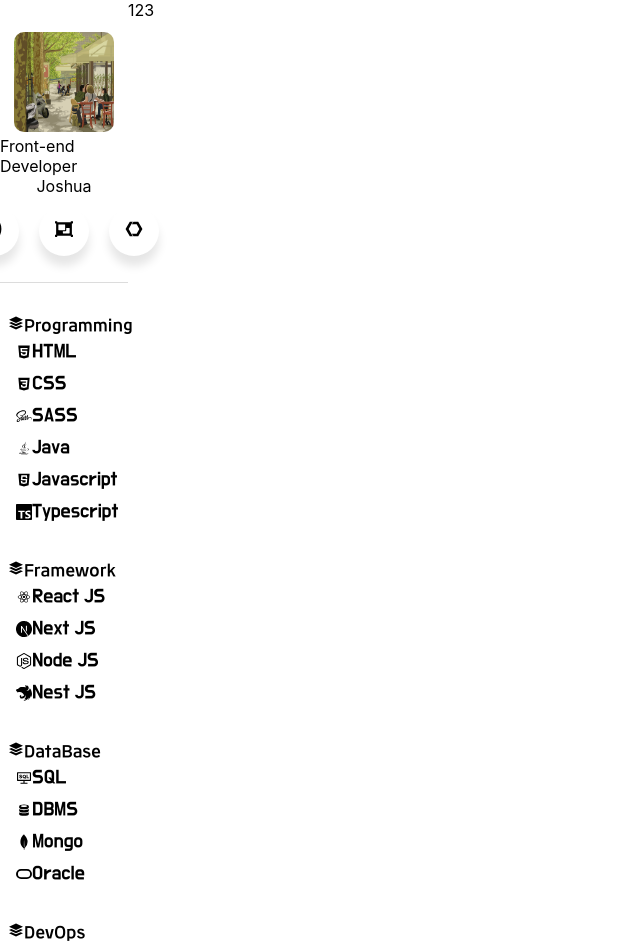
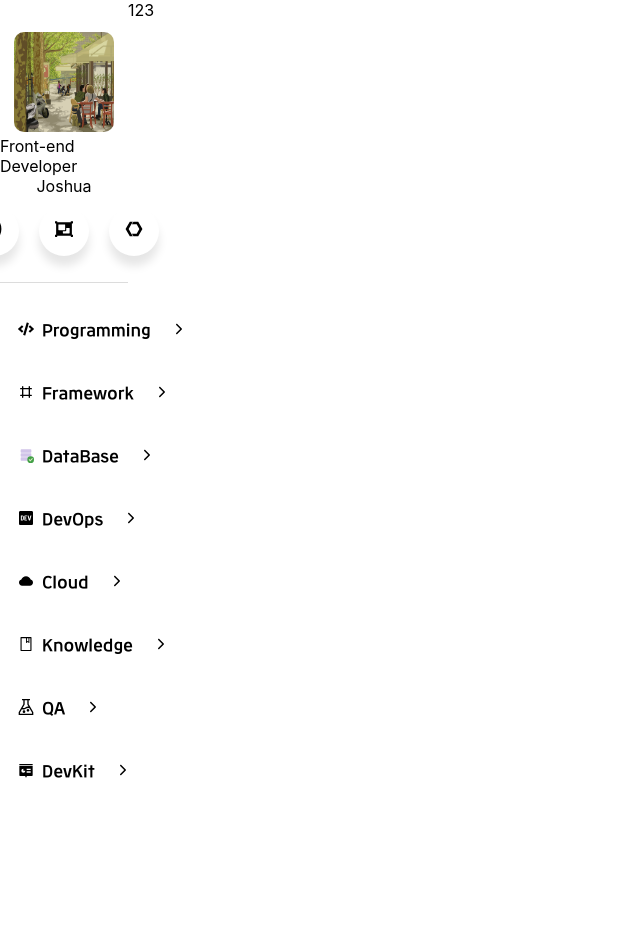
Before and after one commit to joshua-legend/joshua_class_101, a Next.js app: page / in a window 1280 px wide. Shown: the top 948 px of the page, without its empty margins (0-640 px from the left). After the commit the page ends 803 px from the top, so only its background shows below. Built offline with nearby package versions, Linux system fonts and the light colour scheme.

Commit message:
sidebar hover

```diff
--- a/components/display/category/index.tsx
+++ b/components/display/category/index.tsx
@@ -1,33 +1,33 @@
-import React from "react";
-import Item from "@/components/display/category/item";
-import {Icon, Main, Title, Wrapper} from "@/components/display/category/styles";
+import React, {useState} from "react";
+import Subject from "@/components/display/category/subject";
+import {Arrow, Icon, Main, Title, Wrapper} from "@/components/display/category/styles";
+import {IoIosArrowDown, IoIosArrowForward} from "react-icons/io";
 
-export interface mainCategory{
+interface IMainCategory{
     title:string,
     icon:JSX.Element,
 }
-
-export interface IItems {
+export interface ISubCategory {
     icon:JSX.Element,
     main:string,
     sub:string[],
 }
-
 export interface ICategory {
-    main:mainCategory,
-    sub:IItems[],
+    main:IMainCategory,
+    sub:ISubCategory[],
 }
-
 const Category = ({main,sub}:ICategory) => {
+    const [isOpen,setIsOpen] = useState(false)
+    const clickMain = () => setIsOpen(!isOpen)
     return (
         <Wrapper>
-            <Main>
+            <Main onClick={clickMain}>
                 <Icon>{main.icon}</Icon>
                 <Title>{main.title}</Title>
+                <Arrow>{isOpen ? <IoIosArrowDown/> : <IoIosArrowForward/>}</Arrow>
             </Main>
-            {sub.map((item, id)=> <Item key={id} items={item} />)}
+            {sub.map((item, id)=> <Subject key={id} isMainOpen={isOpen} subCategory={item}/>)}
         </Wrapper>
     );
 }
-
 export default Category;
--- a/components/display/category/item/index.tsx
+++ /dev/null
@@ -1,26 +0,0 @@
-import React, {useState} from "react";
-import {DropDown, SubItem, Title, Wrapper} from "@/components/display/category/item/styles";
-import {IItems} from "@/components/display/category";
-
-export interface IItem {
-    items:IItems,
-}
-
-const Item = ({items}: IItem) => {
-    const [isOpen, setIsOpen] = useState(false)
-    const clickCategory = () => setIsOpen(!isOpen);
-    return (
-        <Wrapper onClick={clickCategory}>
-            <Title>
-                <span>{items.icon}</span>
-                <span>{items.main}</span>
-                <span>{items.sub.length !== 0 ? isOpen ? "👇" : "👉" : null}</span>
-            </Title>
-            <DropDown isOpen={isOpen}>
-                {items.sub.map((str, id) => <SubItem key={id}>{str}</SubItem>)}
-            </DropDown>
-        </Wrapper>
-    );
-}
-
-export default Item;
--- a/components/display/category/item/styles.tsx
+++ /dev/null
@@ -1,24 +0,0 @@
-import styled from '@emotion/styled';
-
-interface IDropDown {
-    isOpen: boolean,
-}
-
-export const Wrapper = styled.div`
-  display: flex;
-  flex-direction: column;
-  margin: 0.5rem;
-`
-export const Title = styled.div`
-  display: flex;
-  align-items: center;
-  line-height: 0px;
-  font-family: 'bm';
-`
-export const DropDown = styled.div<IDropDown>`
-  display: ${props => (props.isOpen ? 'block' : 'none')};;
-  padding-left: 2px;
-`
-export const SubItem = styled.div`
-
-`
--- a/components/display/category/styles.tsx
+++ b/components/display/category/styles.tsx
@@ -11,12 +11,39 @@
 
 export const Main = styled.div`
   display: flex;
+  position: relative;
+  transition: all 0.25s;
+  cursor: pointer;
+  padding: 5px 10px;
+  &:before{
+    transform: scaleX(0);
+    transform-origin: bottom right;
+    content: " ";
+    display: block;
+    position: absolute;
+    top: 0; right: 0; bottom: 0; left: 0;
+    inset: 0 0 0 0;
+    background: hsl(200 100% 80%);
+    z-index: -5;
+    transition: transform .3s ease;
+  }
+  &:hover {
+    &:before{
+      transform: scaleX(1);
+      transform-origin: bottom left;
+    }
+  }
+`
+
+export const Icon = styled.span`
+  padding-right: 8px;
+  padding-top: 1px;
 `
 
 export const Title = styled.span`
   font-family: 'rokaf';
 `
-
-export const Icon = styled.span`
-
+export const Arrow = styled.div`
+  padding-top:1px;
+  padding-left:20px;
 `
--- /dev/null
+++ b/components/display/category/subject/index.tsx
@@ -0,0 +1,27 @@
+import React, {useState} from "react";
+import {DropDown, Sub_subject, Title, Wrapper} from "@/components/display/category/subject/styles";
+import {ISubCategory} from "@/components/display/category";
+
+interface ISubject {
+    subCategory:ISubCategory,
+    isMainOpen:boolean,
+}
+
+const Subject = ({subCategory,isMainOpen}: ISubject) => {
+    const [isOpen, setIsOpen] = useState(false)
+    const clickCategory = () => setIsOpen(!isOpen);
+    return (
+        <Wrapper isMainOpen={isMainOpen} onClick={clickCategory}>
+            <Title>
+                <span>{subCategory.icon}</span>
+                <span>{subCategory.main}</span>
+                <span>{subCategory.sub.length !== 0 ? isOpen ? "👇" : "👉" : null}</span>
+            </Title>
+            <DropDown isOpen={isOpen}>
+                {subCategory.sub.map((str, id) => <Sub_subject key={id}>{str}</Sub_subject>)}
+            </DropDown>
+        </Wrapper>
+    );
+}
+
+export default Subject;
--- /dev/null
+++ b/components/display/category/subject/styles.tsx
@@ -0,0 +1,37 @@
+import styled from '@emotion/styled';
+
+interface IDropDown {
+    isOpen: boolean,
+}
+
+interface IWrapper{
+    isMainOpen:boolean,
+}
+export const Wrapper = styled.div<IWrapper>`
+  display: ${props => (props.isMainOpen ? 'flex' : 'none')};;
+  opacity: ${props => (props.isMainOpen ? '1' : '0')};
+  flex-direction: column;
+  padding: 0.5rem 1.25rem;
+  transition: all 1s;
+  :hover {
+    color: #ffc7d9;
+    background-color: #FFF0F5;
+    border-radius: 10px;
+  }
+`
+export const Title = styled.div`
+  display: flex;
+  align-items: center;
+  margin:5px 0;
+  >span{
+    font-family: 'Shadows Into Light', cursive;
+    line-height: 0.5;
+    margin-right:5px;
+  }
+`
+export const Sub_subject = styled.div`
+`
+export const DropDown = styled.div<IDropDown>`
+  display: ${props => (props.isOpen ? 'block' : 'none')};;
+  padding-left: 2px;
+`
--- a/constants/Category/CategoryData.tsx
+++ b/constants/Category/CategoryData.tsx
@@ -1,78 +1,105 @@
 import {ICategory} from "@/components/display/category";
 import {IoBrowsers, IoLayersSharp} from "react-icons/io5";
 import React from "react";
-import {AiFillAndroid, AiFillHtml5, AiOutlineConsoleSql} from "react-icons/ai";
+import {AiFillAndroid, AiFillCloud, AiFillHtml5, AiOutlineBook, AiOutlineConsoleSql} from "react-icons/ai";
 import {DiCss3, DiDatabase, DiJava, DiJavascript, DiReact, DiSass} from "react-icons/di";
 import {SiGit, SiHeroku, SiIntellijidea, SiIos, SiJest, SiMaterialdesignicons, SiMongodb, SiNestjs, SiNextdotjs, SiNodedotjs, SiOracle, SiPostman, SiPycharm, SiTypescript, SiWebstorm} from "react-icons/si";
-import {FaAws, FaCircleNotch} from "react-icons/fa";
+import {FaAws, FaCircleNotch, FaCode, FaDev} from "react-icons/fa";
 import {CgIfDesign} from "react-icons/cg";
 import {MdDesignServices, MdOutlineComputer} from "react-icons/md";
 import {BiNetworkChart, BiTestTube} from "react-icons/bi";
+import {TbFrame} from "react-icons/tb";
+import {FcAcceptDatabase} from "react-icons/fc";
+import {GrTest} from "react-icons/gr";
+import {RiSlideshowFill} from "react-icons/ri";
 
-const programming = [
-    {icon:<AiFillHtml5/>,main: "HTML", sub: []},
-    {icon:<DiCss3/>,main: "CSS", sub: []},
-    {icon:<DiSass/>,main: "SASS", sub: []},
-    {icon:<DiJava/>,main: "Java", sub: []},
-    {icon:<DiJavascript/>,main: "Javascript", sub: []},
-    {icon:<SiTypescript/>,main: "Typescript", sub: []},
-];
-const framework = [
-    {icon:<DiReact/>,main:"React JS",sub:[]},
-    {icon:<SiNextdotjs/>,main:"Next JS",sub:[]},
-    {icon:<SiNodedotjs/>,main:"Node JS",sub:[]},
-    {icon:<SiNestjs/>,main:"Nest JS",sub:[]},
-]
-const database = [
-    {icon:<AiOutlineConsoleSql/>,main:"SQL",sub:[]},
-    {icon:<DiDatabase/>,main:"DBMS",sub:[]},
-    {icon:<SiMongodb/>,main:"Mongo",sub:[]},
-    {icon:<SiOracle/>,main:"Oracle",sub:[]},
-];
+const programming = {
+    main: {title: "Programming", icon: <FaCode/>},
+    sub: [
+        {icon: <AiFillHtml5 color="#E96228"/>, main: "HTML", sub: []},
+        {icon: <DiCss3 color="#3595CF" />, main: "CSS", sub: []},
+        {icon: <DiSass color="#C96195" />, main: "SASS", sub: []},
+        {icon: <DiJava color="#53A5CF" />, main: "Java", sub: []},
+        {icon: <DiJavascript color="#EADB19" />, main: "Javascript", sub: []},
+        {icon: <SiTypescript color="#2F74C0" />, main: "Typescript", sub: []},
+    ],
+};
+const framework = {
+    main: {title: "Framework", icon: <TbFrame/>},
+    sub: [
+        {icon: <DiReact color="#8DD8EF"/>, main: "React JS", sub: []},
+        {icon: <SiNextdotjs color="#1E2128"/>, main: "Next JS", sub: []},
+        {icon: <SiNodedotjs color="#7DD354"/>, main: "Node JS", sub: []},
+        {icon: <SiNestjs color="#D9224C"/>, main: "Nest JS", sub: []},
+    ]
+};
+const database = {
+    main: {title: "DataBase", icon: <FcAcceptDatabase/>},
+    sub: [
+        {icon: <AiOutlineConsoleSql color="#B7C8CD"/>, main: "SQL", sub: []},
+        {icon: <DiDatabase/>, main: "DBMS", sub: []},
+        {icon: <SiMongodb color="#66AB3E"/>, main: "Mongo", sub: []},
+        {icon: <SiOracle color="#E3BAB5"/>, main: "Oracle", sub: []},
+    ],
+};
 
-const devOps = [
-    {icon:<AiFillAndroid/>,main:"Android",sub:[]},
-    {icon:<SiIos/>,main:"IOS",sub:[]},
-    {icon:<SiGit/>,main:"GIT",sub:["Git Command","GitHub","GitLab"]},
-    {icon:<FaCircleNotch/>,main:"CI & CD",sub:[]}
-]
+const devOps = {
+    main: {title: "DevOps", icon: <FaDev/>},
+    sub: [
+        {icon: <AiFillAndroid color="#7DD354"/>, main: "Android", sub: []},
+        {icon: <SiIos/>, main: "IOS", sub: []},
+        {icon: <SiGit/>, main: "GIT", sub: ["Git Command", "GitHub", "GitLab"]},
+        {icon: <FaCircleNotch/>, main: "CI & CD", sub: []}
+    ],
+}
 
-const cloud = [
-    {icon:<FaAws/>,main:"AWS",sub:[]},
-    {icon:<SiHeroku/>,main:"Heroku",sub:[]},
-];
+const cloud = {
+    main: {title: "Cloud", icon: <AiFillCloud/>},
+    sub: [
+        {icon: <FaAws/>, main: "AWS", sub: []},
+        {icon: <SiHeroku/>, main: "Heroku", sub: []},
+    ]
+};
 
-const knowledge = [
-    {icon:<CgIfDesign/>,main:"Data-Structure",sub:[]},
-    {icon:<SiMaterialdesignicons/>,main:"Algorithm",sub:[]},
-    {icon:<MdDesignServices/>,main:"Design-Pattern",sub:[]},
-    {icon:<IoBrowsers/>,main:"Web",sub:[]},
-    {icon:<BiNetworkChart/>,main:"Network",sub:[]},
-    {icon:<MdOutlineComputer/>,main:"Computer-Science",sub:[]},
-]
+const knowledge = {
+    main: {title: "Knowledge", icon: <AiOutlineBook/>},
+    sub: [
+        {icon: <CgIfDesign/>, main: "Data-Structure", sub: []},
+        {icon: <SiMaterialdesignicons/>, main: "Algorithm", sub: []},
+        {icon: <MdDesignServices/>, main: "Design-Pattern", sub: []},
+        {icon: <IoBrowsers/>, main: "Web", sub: []},
+        {icon: <BiNetworkChart/>, main: "Network", sub: []},
+        {icon: <MdOutlineComputer/>, main: "Computer-Science", sub: []},
+    ]
+}
 
-const qa = [
-    {icon:<BiTestTube/>,main:"테스팅 이론",sub:[]},
-    {icon:<SiPostman/>,main:"Postman",sub:[]},
-    {icon:<SiJest/>,main:"Jest",sub:[]},
-]
+const qa = {
+    main: {title: "QA", icon: <GrTest/>},
+    sub: [
+        {icon: <BiTestTube/>, main: "테스팅 이론", sub: []},
+        {icon: <SiPostman/>, main: "Postman", sub: []},
+        {icon: <SiJest/>, main: "Jest", sub: []},
+    ]
+}
 
-const devKit = [
-    {icon:<SiIntellijidea/>,main:"Intellij",sub:[]},
-    {icon:<SiWebstorm/>,main:"WebStorm",sub:[]},
-    {icon:<SiPycharm/>,main:"Pycharm",sub:[]},
-]
-
+const devKit = {
+    main: {title: "DevKit", icon: <RiSlideshowFill/>},
+    sub: [
+        {icon: <SiIntellijidea/>, main: "Intellij", sub: []},
+        {icon: <SiWebstorm/>, main: "WebStorm", sub: []},
+        {icon: <SiPycharm/>, main: "Pycharm", sub: []},
+    ]
+}
 
 const CATEGORY_DATA: ICategory[] = [
-    {main:{title: "Programming", icon: <IoLayersSharp/>}, sub: [...programming]},
-    {main:{title: "Framework", icon: <IoLayersSharp/>}, sub: [...framework]},
-    {main:{title: "DataBase", icon: <IoLayersSharp/>}, sub: [...database]},
-    {main:{title: "DevOps", icon: <IoLayersSharp/>}, sub: [...devOps]},
-    {main:{title: "Cloud", icon: <IoLayersSharp/>}, sub: [...cloud]},
-    {main:{title: "Knowledge", icon: <IoLayersSharp/>}, sub: [...knowledge]},
-    {main:{title: "QA", icon: <IoLayersSharp/>}, sub: [...qa]},
-    {main:{title: "DevKit", icon: <IoLayersSharp/>}, sub: [...devKit]},
+    {main: {...programming.main}, sub: [...programming.sub]},
+    {main: {...framework.main}, sub: [...framework.sub]},
+    {main: {...database.main}, sub: [...database.sub]},
+    {main: {...devOps.main}, sub: [...devOps.sub]},
+    {main: {...cloud.main}, sub: [...cloud.sub]},
+    {main: {...knowledge.main}, sub: [...knowledge.sub]},
+    {main: {...qa.main}, sub: [...qa.sub]},
+    {main: {...devKit.main}, sub: [...devKit.sub]},
 ];
 
 export default CATEGORY_DATA;
```
Also changed, not shown: pages/_document.tsx (added, +23 -0 lines), styles/global.ts (+2 -9 lines).
